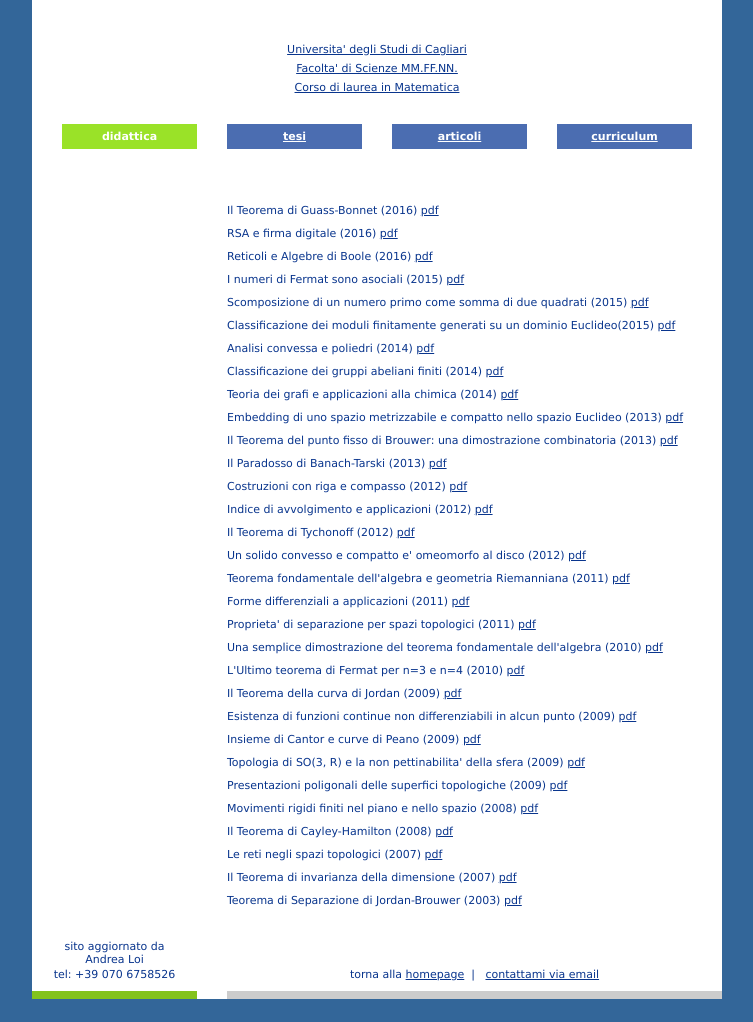
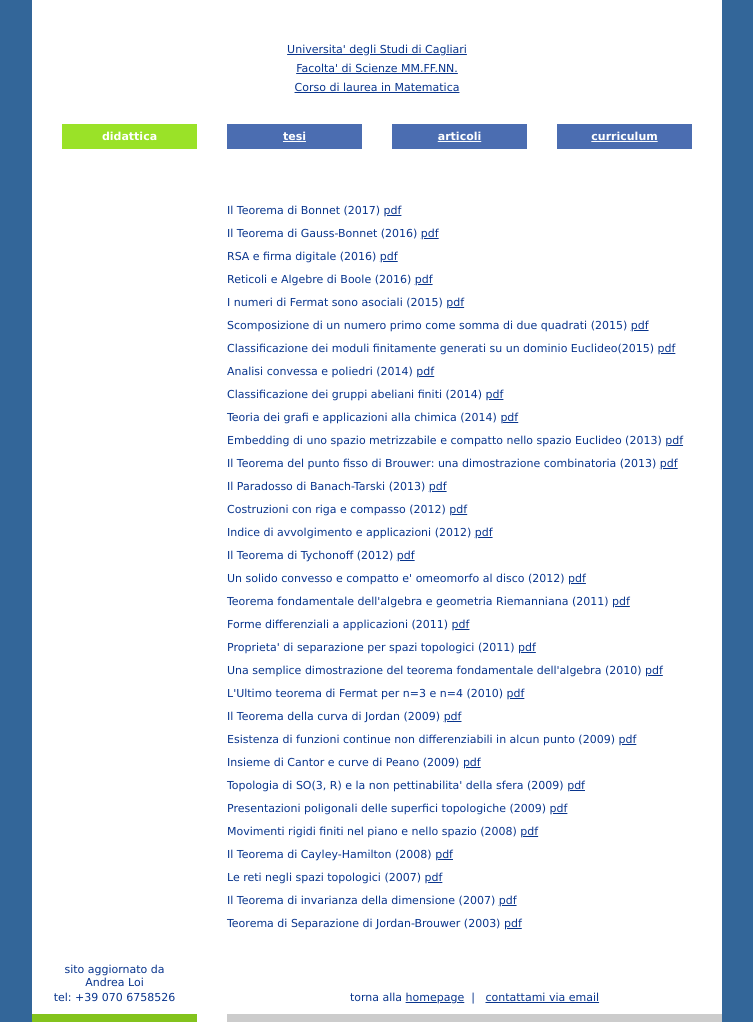
Before and after one commit to andrewxloi/andrewxloi.github.io, a plain HTML site: page tesitriennale.html in a window 1280 px wide. Shown: the whole page, without its empty margins (263-1016 px from the left). Before the commit the page ends 999 px from the top, so only its background shows below. Drawn offline with Linux system fonts and the light colour scheme.

Commit message:
Add files via upload

```diff
--- a/tesitriennale.html
+++ b/tesitriennale.html
@@ -63,7 +63,12 @@
 					<td colspan="5" valign="top" class="just">
 
 					<br /><img src="blank.gif" width="1" height="5" border="0" /><br />
-						   Il Teorema di Guass-Bonnet (2016)
+						   Il Teorema di Bonnet (2017)
+						<a href="tesi/tesiCarta.pdf" onfocus="blur()" class="just" target="_blank">pdf</a>
+
+
+					<br /><img src="blank.gif" width="1" height="5" border="0" /><br />
+						   Il Teorema di Gauss-Bonnet (2016)
 						<a href="tesi/tesiFalqui.pdf" onfocus="blur()" class="just" target="_blank">pdf</a>
 
 
```
